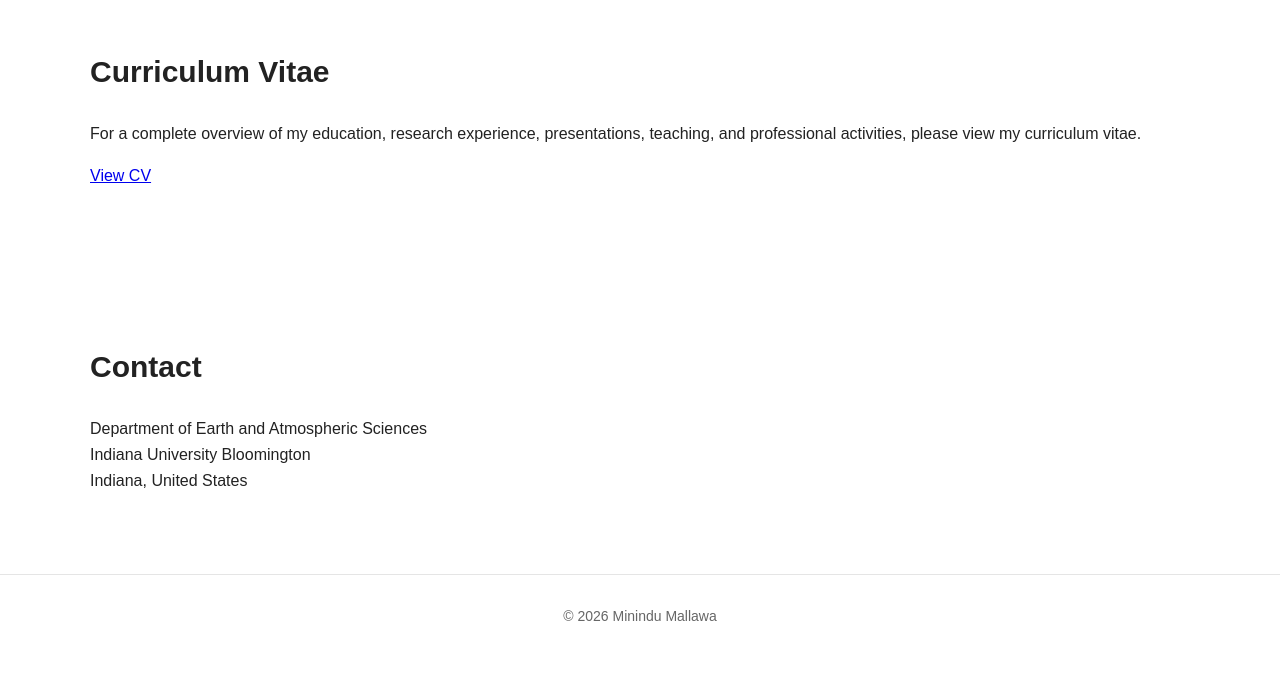
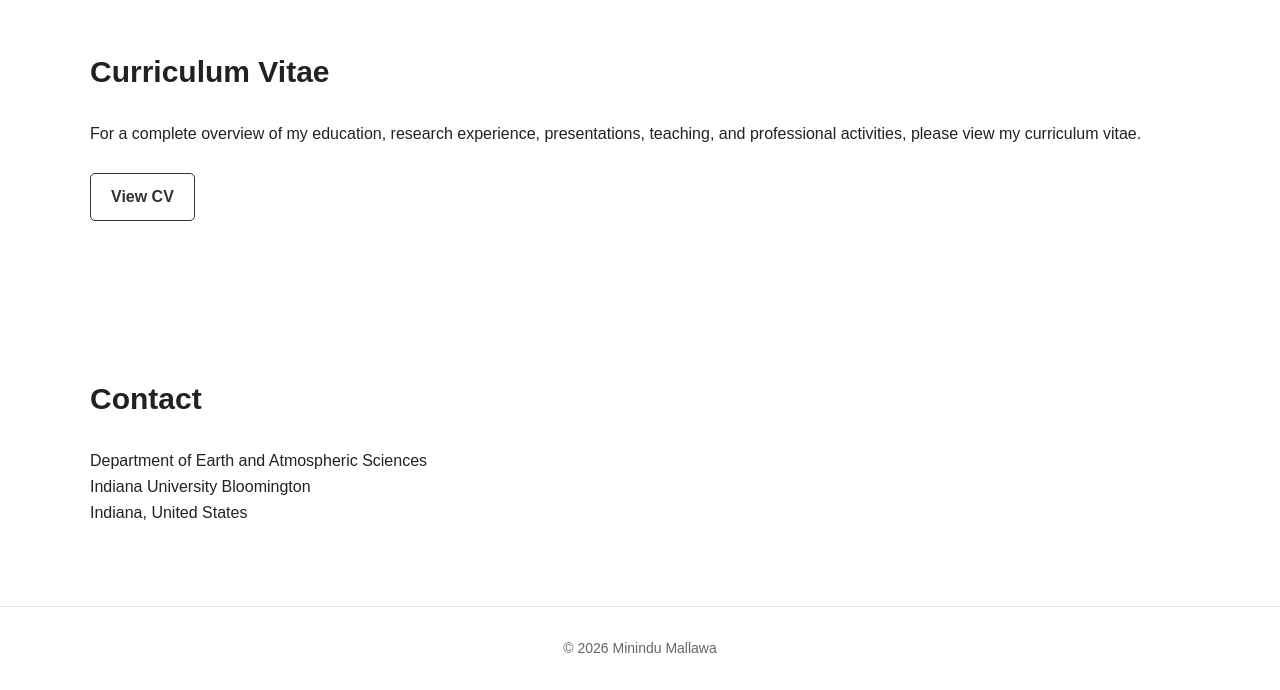
Before and after one commit to Minindu25/minindumallawa.github.io, a plain HTML site: page index.html in a window 1280 px wide. Shown: the part 2246-2936 px from the top of the page. Before the commit the page ends 2904 px from the top, so only its background shows below. Drawn offline with Linux system fonts and the light colour scheme.

Commit message:
Add CV button styles
Added styles for CV button with hover effects.

```diff
--- a/style.css
+++ b/style.css
@@ -151,6 +151,23 @@ section h2 {
 .research-card p {
     color: #555;
 }
+/* ---------- CV Button ---------- */
+
+.cv-button {
+    display: inline-block;
+    margin-top: 10px;
+    padding: 10px 20px;
+    border: 1px solid #333;
+    border-radius: 5px;
+    text-decoration: none;
+    color: #333;
+    font-weight: 600;
+}
+
+.cv-button:hover {
+    background-color: #333;
+    color: white;
+}
 
 /* ---------- Footer ---------- */
 
```
